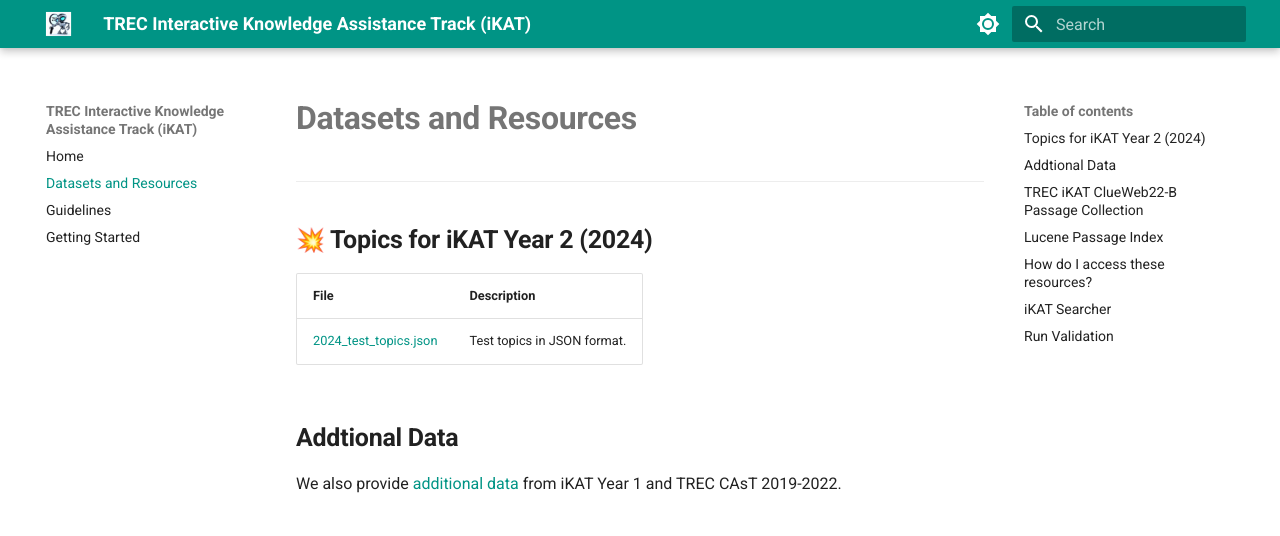
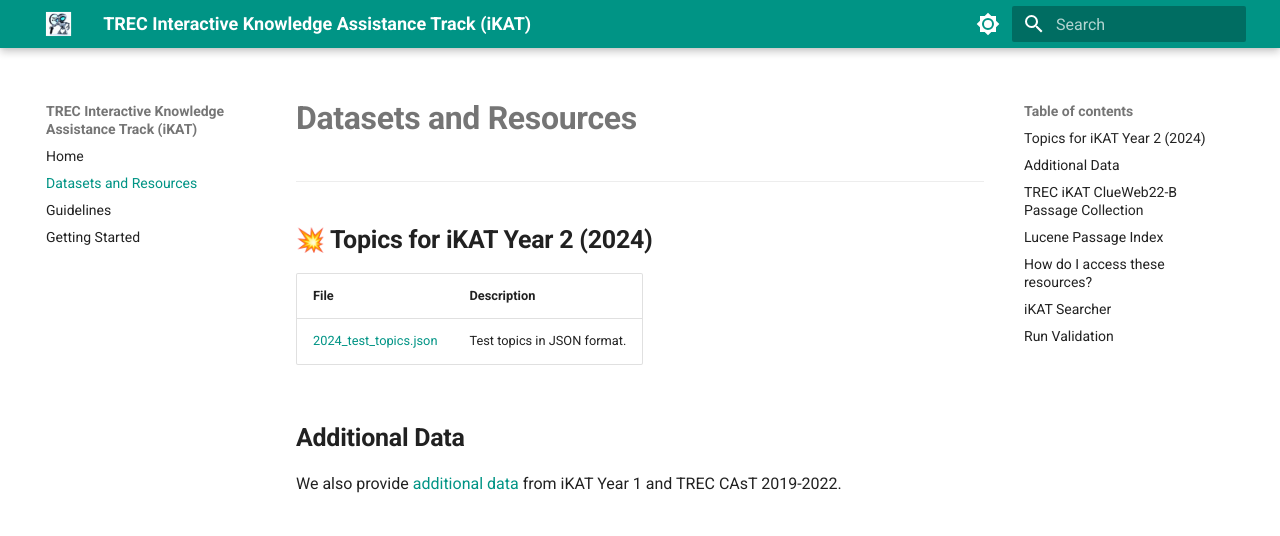
Before and after one commit to shubham526/trec-ikat-website, an MkDocs documentation site: the page built from docs/data.md, in a window 1280 px wide and 900 px high. Shown: the top 536 px of the window. Built offline with MkDocs 1.6.1 and Material for MkDocs 9.7.7, drawn with Linux system fonts in a browser that asks for light colours; emoji names are drawn with the system emoji font.

Commit message:
Corrected spelling of addtional in heading.

```diff
--- a/docs/data.md
+++ b/docs/data.md
@@ -7,7 +7,7 @@
 |:------------|:---------------------|
 | 	[2024_test_topics.json](https://drive.google.com/file/d/1pIu_kSn6YHQRX74DFknmjUJA34-JY67M/view?usp=sharing)       |       Test topics in JSON format.             |
 
-## **Addtional Data**
+## **Additional Data**
 
 We also provide [additional data](additional_data.md) from iKAT Year 1 and TREC CAsT 2019-2022.
 
```
